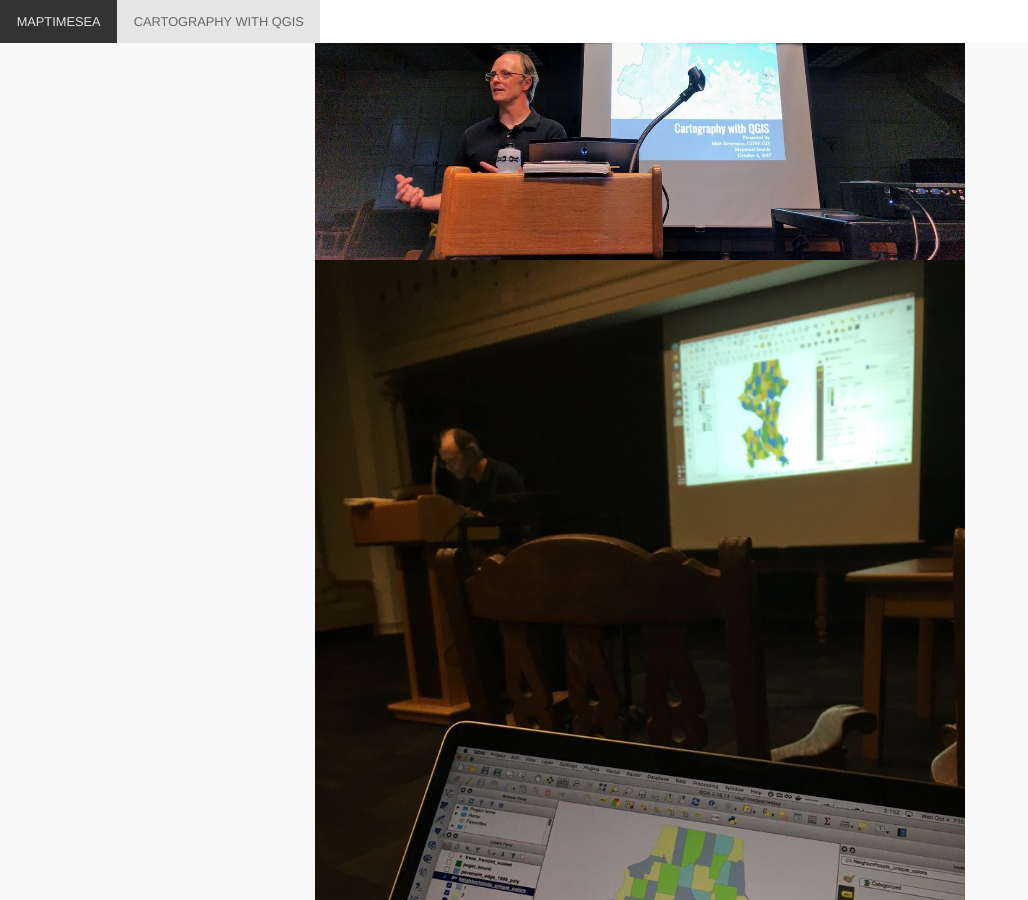
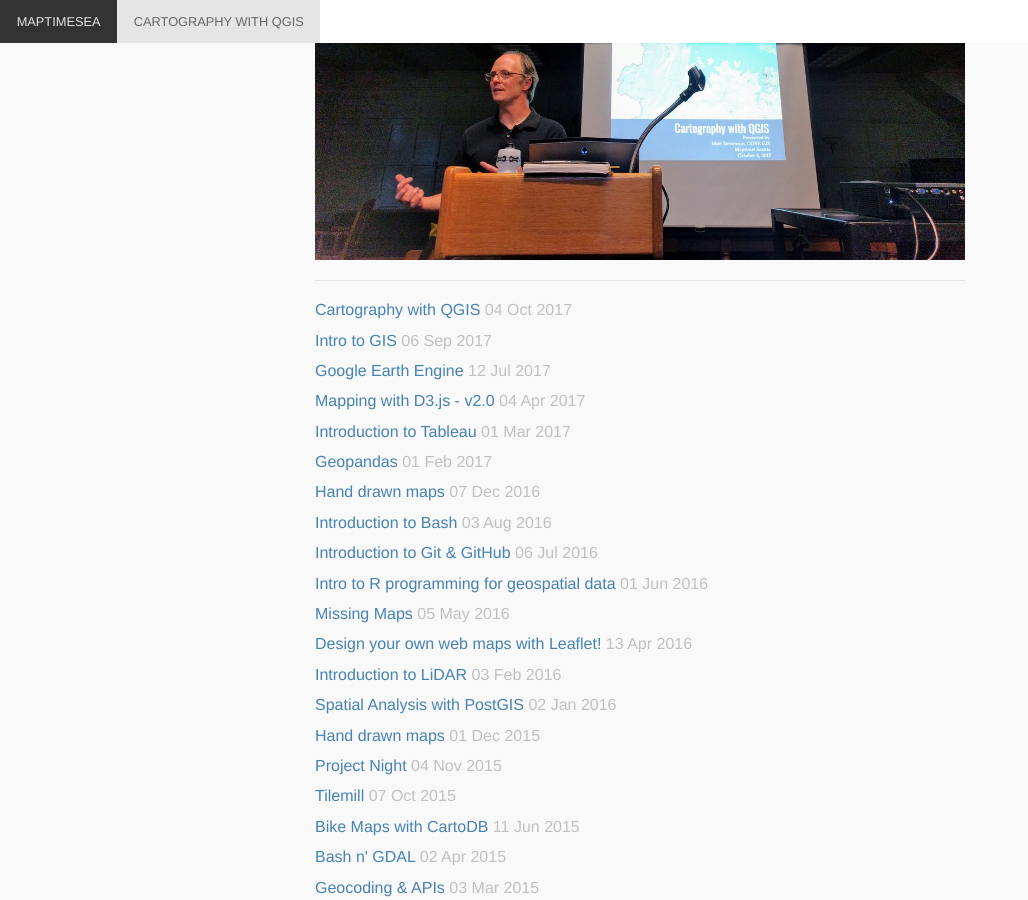
Before and after one commit to MaptimeSEA/maptimesea.github.io, a Jekyll site: the page built from _posts/2017-10-04-cartographyqgis.markdown, in a window 1280 px wide and 900 px high, scrolled down 627 px. Shown: the whole window, without its empty margins (0-1028 px from the left). Built offline with Jekyll 4.4.1, drawn with Linux system fonts in a browser that asks for light colours; nearby versions of some CDN libraries; Markdown is read by kramdown in place of the engine named in the settings.

Commit message:
removed second photo

```diff
--- a/_posts/2017-10-04-cartographyqgis.markdown
+++ b/_posts/2017-10-04-cartographyqgis.markdown
@@ -12,4 +12,3 @@ This week we made some beautiful maps in QGIS. View the slide deck [here](https:
 [Matt Stevenson](https://twitter.com/COREGIS) makes maps to help non-profits, governments (and the occasional private company) address complex planning, conservation, and resource management issues. Check out his [website](http://www.coregis.net/)!
 
 ![qgismapping1](/img/tut_cwqgis1.jpg)
-![qgismapping2](/img/tut_cwqgis2.jpg)
```
